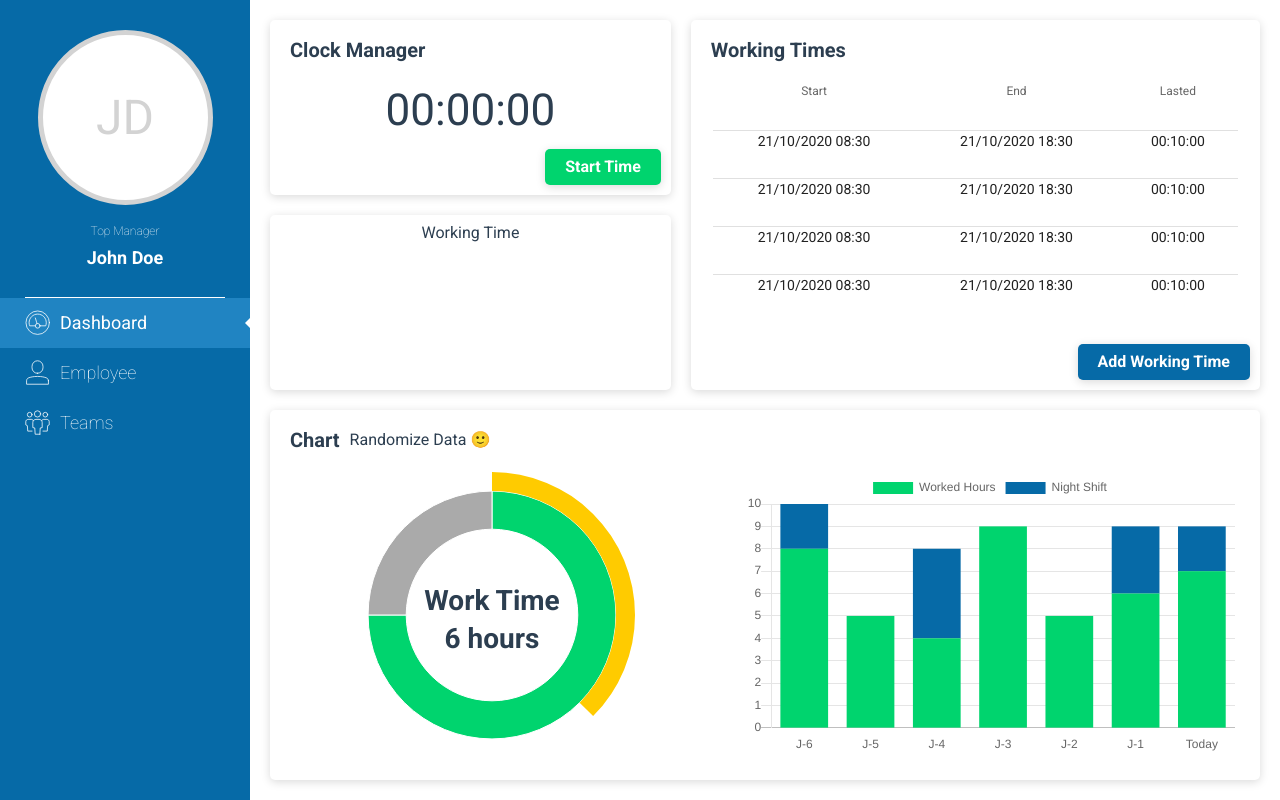
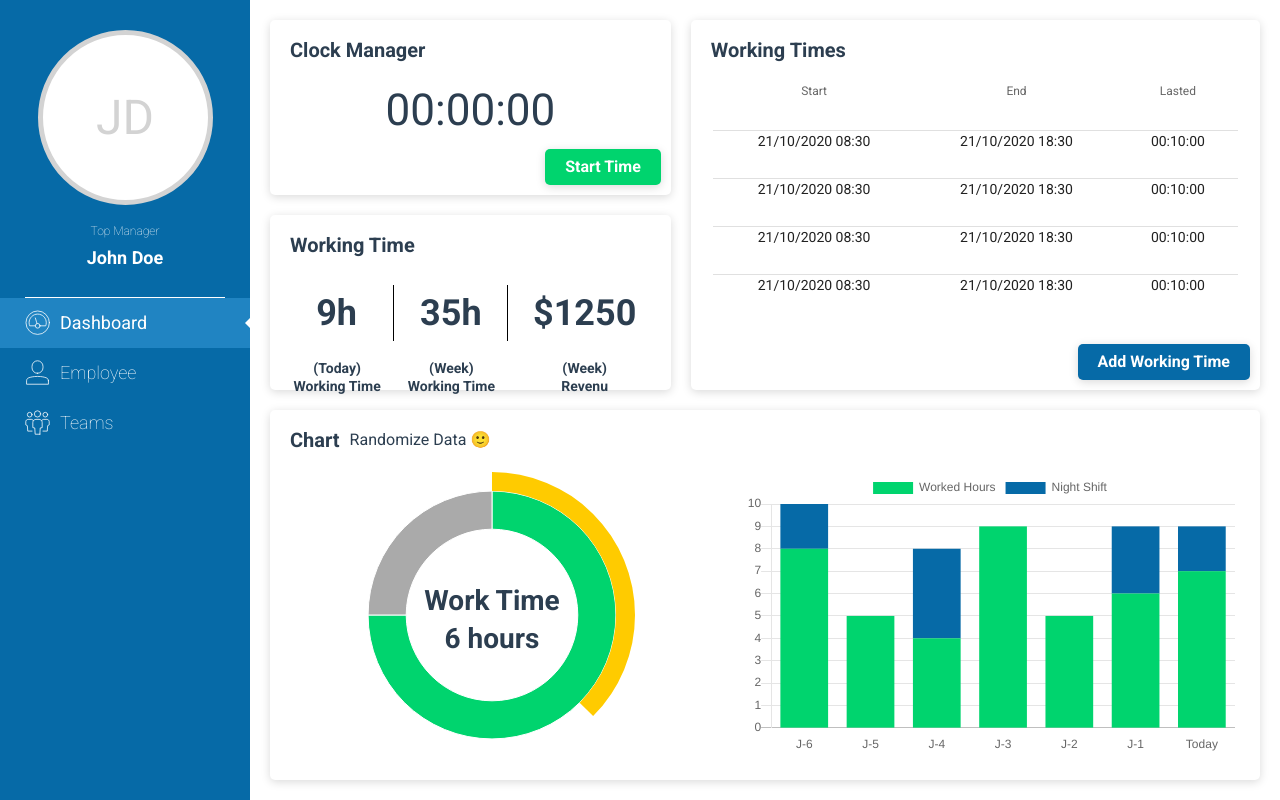
Before and after one commit to Spounge/TimeManager, a Vue app in the folder frontend/: page / in a window 1280 px wide. Built offline with nearby package versions, Linux system fonts and the light colour scheme.

Commit message:
[Working Time]: Base design

```diff
--- a/frontend/src/components/WorkingTime.vue
+++ b/frontend/src/components/WorkingTime.vue
@@ -1,6 +1,39 @@
 <template>
   <div class="working-time tile">
-      Working Time
+    <header class="header">
+      <h3 class="title">Working Time</h3>
+    </header>
+    <div class="working-time-grid">
+      <div class="working-time-content">
+        <div class="title-container">
+          <h4 class="title">9h</h4>
+        </div>
+        <div class="label-container">
+          <h5>(Today)</h5>
+          <h5>Working Time</h5>
+        </div>
+      </div>
+
+      <div class="working-time-content">
+        <div class="title-container">
+          <h4 class="title">35h</h4>
+        </div>
+        <div class="label-container">
+          <h5>(Week)</h5>
+          <h5>Working Time</h5>
+        </div>
+      </div>
+
+      <div class="working-time-content">
+        <div class="title-container">
+          <h4 class="title">$1250</h4>
+        </div>
+        <div class="label-container">
+          <h5>(Week)</h5>
+          <h5>Revenu</h5>
+        </div>
+      </div>
+    </div>
   </div>
 </template>
 
@@ -10,6 +43,54 @@ export default {};
 
 <style lang="scss" scoped>
 .working-time {
-    grid-area: B;
+  grid-area: B;
+
+  .working-time-grid {
+    display: grid;
+    align-content: center;
+    justify-items: center;
+    grid-template-columns: 6fr 6fr 8fr;
+    grid-auto-rows: 100%;
+
+    width: 100%;
+    height: 100%;
+
+    .working-time-content {
+      display: flex;
+      flex-direction: column;
+      justify-content: center;
+      align-items: center;
+      height: 100%;
+      width: 100%;
+      padding: 20px 0;
+
+      &:last-child .title-container {
+        border-right: none;
+      }
+
+      .title-container {
+        display: flex;
+        justify-content: center;
+        align-items: center;
+
+        height: 100%;
+        width: 100%;
+        margin-bottom: 20px;
+        border-right: 1px solid black;
+
+        .title {
+          font-size: 36px;
+        }
+      }
+
+      .label-container {
+        font-size: 14px;
+        font-weight: 600;
+        h5 {
+          margin-bottom: 4px;
+        }
+      }
+    }
+  }
 }
 </style>
```
